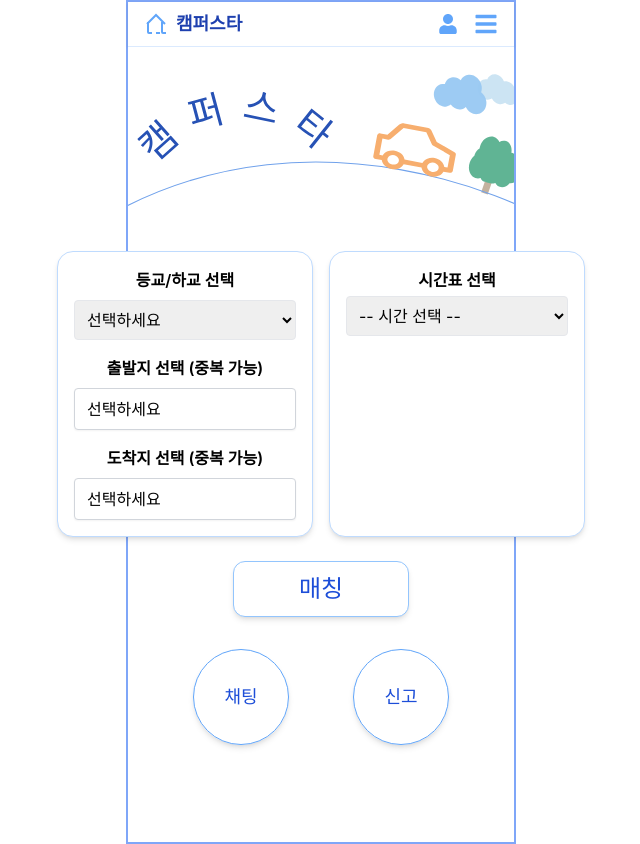
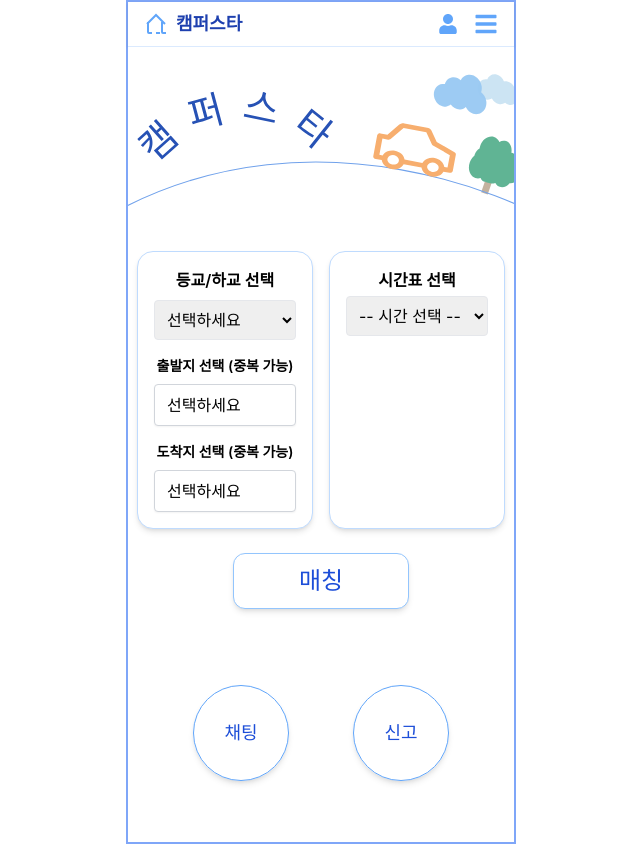
Before and after one commit to YEJU-SHIN/Capstone-Design-Project, a React (Create React App) app: page / in a window 1280 px wide. Shown: the whole page, without its empty margins (319-959 px from the left). Built offline with nearby package versions, Linux system fonts and the light colour scheme.

Commit message:
폰트 크기조정

```diff
--- a/src/components/DropdownCheckbox.js
+++ b/src/components/DropdownCheckbox.js
@@ -36,7 +36,7 @@ function DropdownCheckbox({ label, options, selectedOptions, setSelectedOptions,
   return (
     <div className="relative mb-4">
       {/* 라벨 표시 */}
-      <label className="block font-semibold mb-2">{label}</label>
+      <label className="block font-semibold mb-2 text-sm">{label}</label>
 
       {/* 선택된 옵션을 보여주는 버튼 */}
       <button
--- a/src/components/MatchingForm.js
+++ b/src/components/MatchingForm.js
@@ -107,7 +107,7 @@ function MatchingForm() {
       {/* 좌측: 선택 폼 / 우측: 시간표 */}
       <div className="flex flex-col md:flex-row gap-4 mb-6">
         {/* 왼쪽 박스: 등교/하교, 출발지, 도착지 선택 */}
-        <div className="bg-white rounded-2xl shadow-md border border-blue-200 p-4 w-64 space-y-4">
+        <div className="bg-white rounded-2xl shadow-md border border-blue-200 p-4 w-44 space-y-4">
           <div>
             <label className="font-semibold mb-2 block">등교/하교 선택</label>
             <select
@@ -141,7 +141,7 @@ function MatchingForm() {
         </div>
 
         {/* 오른쪽 박스: 시간표 박스 */}
-        <div className="bg-white rounded-2xl shadow-md border border-blue-200 p-4 w-64">
+        <div className="bg-white rounded-2xl shadow-md border border-blue-200 p-4 w-44">
           <TimeTableBox
             schoolType={schoolType}
             departureList={confirmedDepartures}
--- a/src/pages/Home.js
+++ b/src/pages/Home.js
@@ -20,7 +20,7 @@ function Home() {
           <div>
             <MatchingForm />
           </div>
-          <div className="flex gap-16 justify-center mt-1">
+          <div className="flex gap-16 justify-center mt-12">
               <PageLinkButton
                 label="채팅" to="/chat"
                 className="w-24 h-24 rounded-full border border-blue-400 text-blue-700 shadow-md text-lg hover:bg-blue-50 transition"
```
